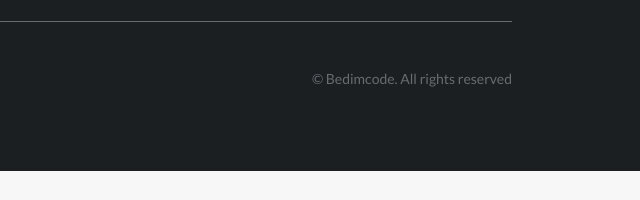
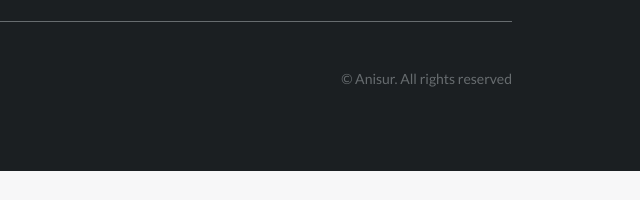
Before and after one commit to AR-Polas/Responsive-coffee-website, a plain HTML site: page index.html in a window 1280 px wide. Shown: the part 4275-4475 px from the top of the page, 640-1280 px from the left. Drawn offline with nearby package versions, Linux system fonts and the light colour scheme.

Commit message:
readme file edited

```diff
--- a/index.html
+++ b/index.html
@@ -502,7 +502,7 @@
                     </ul>
 
                     <span class="footer__copy">
-                        &#169; Bedimcode. All rights reserved
+                        &#169; Anisur. All rights reserved
                     </span>
                 </div>
             </div>
```
Also changed, not shown: 1 other file.
